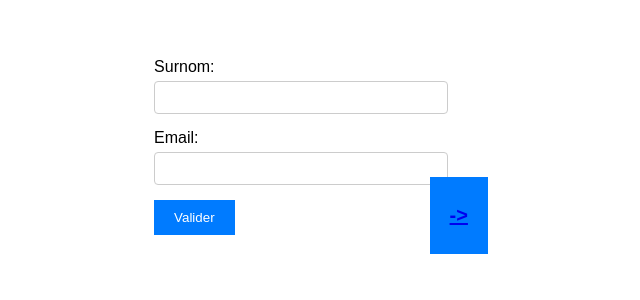
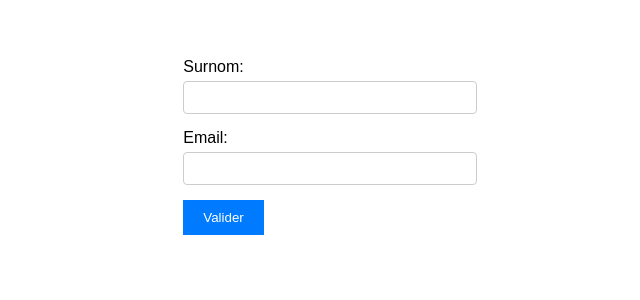
Before and after one commit to lyradix/karaoke, an Angular app: page /Contact in a window 1280 px wide. Shown: the top 300 px of the page, without its empty margins (319-959 px from the left). Built offline with nearby package versions, Linux system fonts and the light colour scheme.

Commit message:
btn next removed from contact

```diff
--- a/src/app/contact/contact.html
+++ b/src/app/contact/contact.html
@@ -21,13 +21,6 @@
 
     </form>
 
-        <button >
-            <h2>
-                <a routerLink="/SongDirectory">
-                   ->
-                </a>
-            </h2>
-        </button>
 
     <style>
         body {
--- a/src/app/contact/contact.ts
+++ b/src/app/contact/contact.ts
@@ -14,9 +14,6 @@ import { FormsModule } from '@angular/forms';
 export class Contact {
   nicknameValue: string = '';
   emailValue: string = '';
-
-
-
 
   constructor(private router: Router,
     private http: HttpClient,
```
